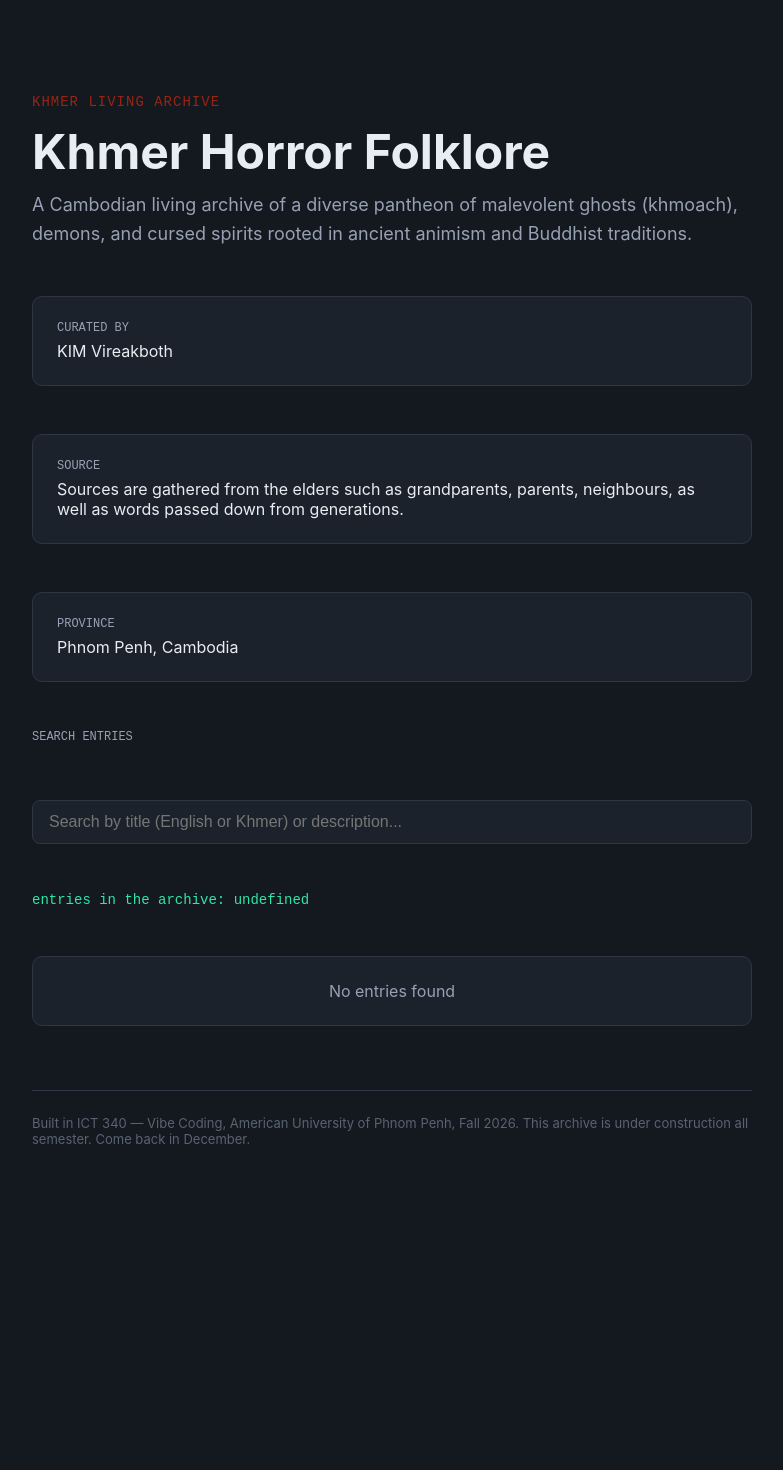
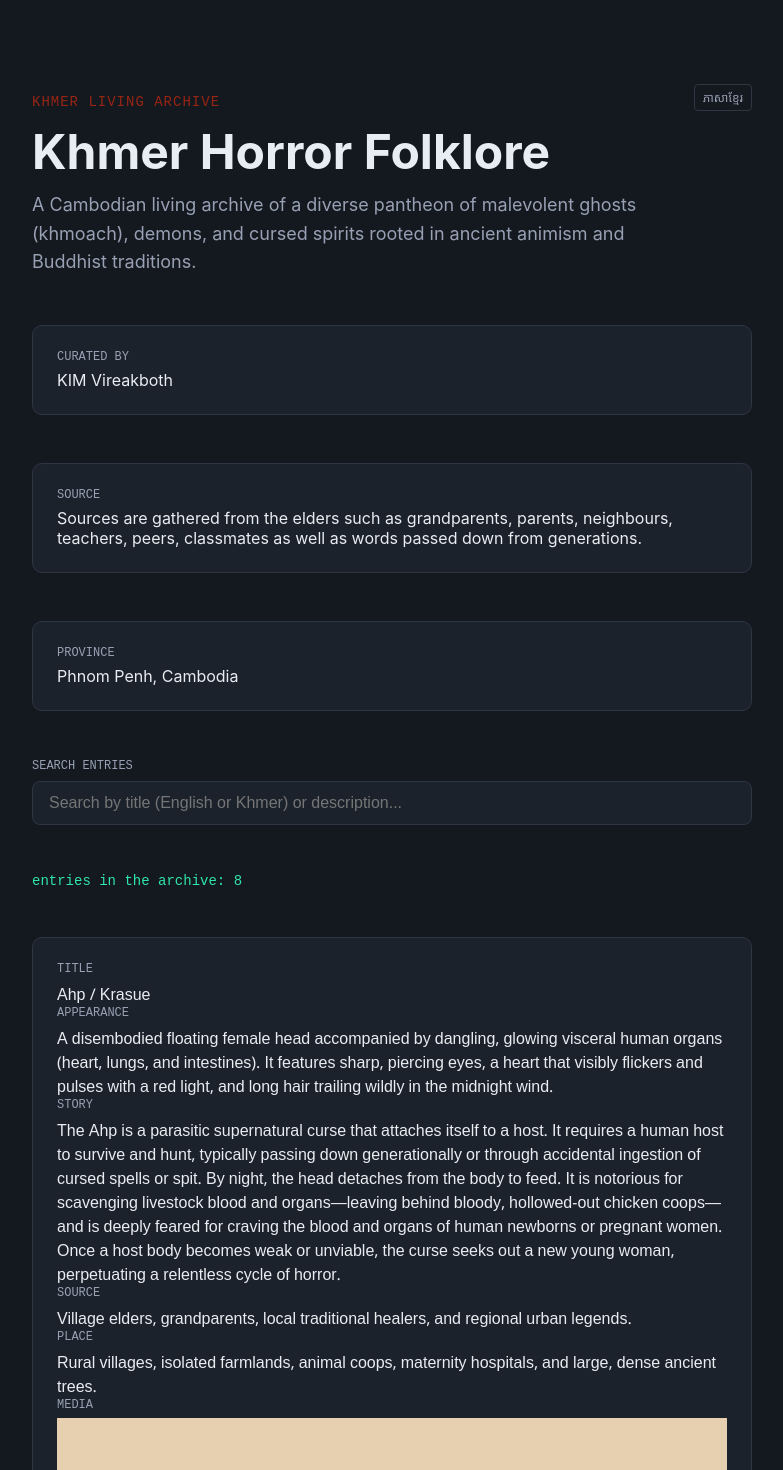
Before and after one commit to vireakbothkim/khmer-horror-folklore, a Next.js app: page / in a window 1280 px wide. Shown: the top 1470 px of the page, without its empty margins (248-1031 px from the left). Before the commit the page ends 1227 px from the top, so only its background shows below. Built offline with nearby package versions, Linux system fonts and the light colour scheme.

Commit message:
sprint 1: khmer translation added [AI-assisted]

```diff
--- a/app/page.js
+++ b/app/page.js
@@ -4,13 +4,50 @@ import { useState } from "react";
 import collection from "../collection.config.js";
 import EntryCard from "../components/EntryCard";
 // Import all entries from the data file
-import entries from "../data/entries.js";
+import { entriesEn, entriesKh } from "../data/entries.js";
+
+const uiText = {
+  en: {
+    kicker: "KHMER LIVING ARCHIVE",
+    curatedBy: "CURATED BY",
+    source: "SOURCE",
+    province: "PROVINCE",
+    searchEntries: "SEARCH ENTRIES",
+    searchPlaceholder: "Search by title (English or Khmer) or description...",
+    countFound: (found, total) => `found ${found} of ${total} entries`,
+    countTotal: (total) => `entries in the archive: ${total}`,
+    noResults: (query) => `No results found for "${query}"`,
+    noEntries: "No entries found",
+    languageToggle: "ភាសាខ្មែរ", // Khmer text for toggle to switch to Khmer
+    footer: "Built in ICT 340 — Vibe Coding, American University of Phnom Penh, Fall 2026. This archive is under construction all semester. Come back in December.",
+  },
+  kh: {
+    kicker: "បណ្ណសាររស់របស់ខ្មែរ",
+    curatedBy: "ដោយ",
+    source: "ប្រភព",
+    province: "ខេត្ត",
+    searchEntries: "ស្វែងរកធាតុ",
+    searchPlaceholder: "ស្វែងរកតាមចំណងជើង (អង់គ្លេស ឬខ្មែរ) ឬការពិពណ៌នា...",
+    countFound: (found, total) => `រកឃើញ ${found} នៃ ${total} ធាតុ`,
+    countTotal: (total) => `ធាតុនៅក្នុងបណ្ណសារ៖ ${total}`,
+    noResults: (query) => `គ្មានលទ្ធផលសម្រាប់ "${query}"`,
+    noEntries: "គ្មានធាតុរកឃើញ",
+    languageToggle: "English", // English text for toggle to switch to English
+    footer: "បង្កើតឡើងសម្រាប់មុខវិជ្ជា ICT 340 — Vibe Coding នៅសាកលវិទ្យាល័យអាមេរិកាំងភ្នំពេញ (AUPP) សម្រាប់ឆមាសទី ២ ឆ្នាំ ២០២៦។ ឃ្លាំងឯកសារនេះកំពុងស្ថិតក្នុងដំណាក់កាលរៀបចំពេញមួយឆមាស។ សូមត្រឡប់មកវិញនៅខែធ្នូ។",
+  },
+};
 
 const styles = {
   wrap: {
     maxWidth: 720,
     margin: "0 auto",
     padding: "80px 24px",
+  },
+  headerRow: {
+    display: "flex",
+    justifyContent: "space-between",
+    alignItems: "flex-start",
+    marginBottom: 16,
   },
   kicker: {
     fontFamily: "'Courier New', monospace",
@@ -77,9 +114,14 @@ const styles = {
     fontSize: 13,
     color: "#5A6373",
   },
+  searchContainer: {
+    marginTop: 48,
+    position: "relative",
+  },
   searchBox: {
-    marginTop: 48,
+    marginTop: 0,
     padding: "12px 16px",
+    paddingRight: "40px", // Space for clear button
     fontSize: 16,
     backgroundColor: "#1C222C",
     border: "1px solid #2E3644",
@@ -94,6 +136,18 @@ const styles = {
     color: "#97A1B3",
     marginBottom: 8,
   },
+  clearButton: {
+    position: "absolute",
+    right: "12px",
+    top: "50%",
+    transform: "translateY(-50%)",
+    background: "none",
+    border: "none",
+    color: "#97A1B3",
+    cursor: "pointer",
+    fontSize: "16px",
+    padding: "4px 8px",
+  },
   noResults: {
     marginTop: 48,
     padding: 24,
@@ -104,104 +158,159 @@ const styles = {
     color: "#97A1B3",
     fontSize: 16,
   },
+  languageToggle: {
+    fontFamily: "'Courier New', monospace",
+    fontSize: 12,
+    color: "#97A1B3",
+    background: "none",
+    border: "1px solid #2E3644",
+    borderRadius: 4,
+    padding: "4px 8px",
+    cursor: "pointer",
+    marginTop: 4,
+  },
 };
 
 export default function Home() {
   const [searchQuery, setSearchQuery] = useState("");
+  const [lang, setLang] = useState("en"); // "en" or "kh"
 
   // Function to filter entries based on search query
   const filterEntries = (query) => {
     const trimmedQuery = query.trim();
 
     if (!trimmedQuery) {
-      return entries; // Show all entries when query is empty
+      // Return all entries for current language
+      return lang === "en" ? entriesEn : entriesKh;
     }
 
-    return entries.filter((entry) => {
-      // Check if query matches any of the searchable fields
-      // Search in: English title, Khmer title, English appearance, English story
+    // Search in both English and Khmer arrays regardless of active language
+    const matchingIds = new Set();
+
+    // Search in English entries
+    entriesEn.forEach((entry) => {
       const searchableFields = [
         entry.title?.toLowerCase() || "",
-        entry.khmerName || "",
         entry.appearance?.toLowerCase() || "",
-        entry.story?.toLowerCase() || ""
+        entry.story?.toLowerCase() || "",
       ];
 
-      return searchableFields.some((field) => {
-        // For English fields (title, appearance, story), do case-insensitive search
-        // For Khmer field (khmerName), do direct substring match
-        if (field === entry.khmerName) {
-          // Khmer text - direct substring match
-          return field.includes(trimmedQuery);
-        } else {
-          // English text - case-insensitive match
-          return field.includes(trimmedQuery.toLowerCase());
+      if (searchableFields.some(field => field.includes(trimmedQuery.toLowerCase()))) {
+        matchingIds.add(entry.id);
       }
     });
+
+    // Search in Khmer entries
+    entriesKh.forEach((entry) => {
+      const searchableFields = [
+        entry.title || "", // Khmer title
+        entry.appearance || "", // Khmer appearance
+        entry.story || "", // Khmer story
+      ];
+
+      if (searchableFields.some(field => field.includes(trimmedQuery))) {
+        matchingIds.add(entry.id);
+      }
     });
+
+    // Return entries from current language array that match the found IDs
+    const currentEntries = lang === "en" ? entriesEn : entriesKh;
+    return currentEntries.filter(entry => matchingIds.has(entry.id));
   };
 
   // Get filtered entries based on current search query
   const filteredEntries = filterEntries(searchQuery);
 
+  // Get current UI text
+  const t = uiText[lang];
+
+  // Get collection fields based on language
+  const collectionName = lang === "kh" ? collection.name_km : collection.name;
+  const collectionDescription = lang === "kh" ? collection.description_km : collection.description;
+  const collectionCurator = lang === "kh" ? collection.curator_km : collection.curator;
+  const collectionSource = lang === "kh" ? collection.source_km : collection.source;
+  const collectionProvince = lang === "kh" ? collection.province_km : collection.province;
+
+  // Get total entries count for current language
+  const totalEntries = lang === "en" ? entriesEn.length : entriesKh.length;
+
   return (
     <main style={styles.wrap}>
-      <p style={styles.kicker}>KHMER LIVING ARCHIVE</p>
-      <h1 style={styles.title}>{collection.name}</h1>
-      <p style={styles.description}>{collection.description}</p>
+      <div style={styles.headerRow}>
+        <div>
+          <p style={styles.kicker}>{t.kicker}</p>
+          <h1 style={styles.title}>{collectionName}</h1>
+          <p style={styles.description}>{collectionDescription}</p>
+        </div>
+        <button
+          style={styles.languageToggle}
+          onClick={() => setLang(lang === "en" ? "kh" : "en")}
+        >
+          {t.languageToggle}
+        </button>
+      </div>
 
       <div style={styles.card}>
-        <p style={styles.cardLabel}>CURATED BY</p>
-        <p style={styles.cardValue}>{collection.curator}</p>
+        <p style={styles.cardLabel}>{t.curatedBy}</p>
+        <p style={styles.cardValue}>{collectionCurator}</p>
       </div>
       <div style={styles.card}>
-        <p style={styles.cardLabel}>SOURCE</p>
-        <p style={styles.cardValue}>{collection.source}</p>
+        <p style={styles.cardLabel}>{t.source}</p>
+        <p style={styles.cardValue}>{collectionSource}</p>
       </div>
       <div style={styles.card}>
-        <p style={styles.cardLabel}>PROVINCE</p>
-        <p style={styles.cardValue}>{collection.province}</p>
+        <p style={styles.cardLabel}>{t.province}</p>
+        <p style={styles.cardValue}>{collectionProvince}</p>
       </div>
 
       {/* Search box */}
-      <div style={{ marginTop: 48 }}>
-        <p style={styles.searchLabel}>SEARCH ENTRIES</p>
+      <div style={styles.searchContainer}>
+        <p style={styles.searchLabel}>{t.searchEntries}</p>
+        <div style={{ position: "relative" }}>
           <input
             type="text"
-          placeholder="Search by title (English or Khmer) or description..."
+            placeholder={t.searchPlaceholder}
             value={searchQuery}
             onChange={(e) => setSearchQuery(e.target.value)}
             style={styles.searchBox}
           />
+          {searchQuery && (
+            <button
+              style={styles.clearButton}
+              onClick={() => setSearchQuery("")}
+              aria-label="Clear search"
+            >
+              ✕
+            </button>
+          )}
+        </div>
       </div>
 
       {/* Dynamic count based on filtered entries array length */}
       <p style={styles.count}>
         {searchQuery.trim()
-          ? `found ${filteredEntries.length} of ${entries.length} entries`
-          : `entries in the archive: ${entries.length}`}
+          ? t.countFound(filteredEntries.length, totalEntries)
+          : t.countTotal(totalEntries)}
       </p>
 
       {/* Render filtered entries dynamically */}
       {filteredEntries.length > 0 ? (
         filteredEntries.map((entry) => (
-          <EntryCard key={entry.id} entry={entry} />
+          <EntryCard key={entry.id} entry={entry} lang={lang} />
         ))
       ) : searchQuery.trim() ? (
         <div style={styles.noResults}>
-          No results found for "{searchQuery}"
+          {t.noResults(searchQuery)}
         </div>
       ) : (
         // This case shouldn't happen since entries should always exist
         <div style={styles.noResults}>
-          No entries found
+          {t.noEntries}
         </div>
       )}
 
       <footer style={styles.footer}>
-        Built in ICT 340 — Vibe Coding, American University of Phnom Penh, Fall
-        2026. This archive is under construction all semester. Come back in
-        December.
+        {t.footer}
       </footer>
     </main>
   );
--- a/collection.config.js
+++ b/collection.config.js
@@ -17,9 +17,20 @@ const collection = {
   curator: "KIM Vireakboth",
 
   // Where does your knowledge come from? A person, a place, a community.
-  source: "Sources are gathered from the elders such as grandparents, parents, neighbours, as well as words passed down from generations. ",
+  source: "Sources are gathered from the elders such as grandparents, parents, neighbours, teachers, peers, classmates as well as words passed down from generations. ",
 
   province: "Phnom Penh, Cambodia",
+
+  // Khmer translations
+  name_km: "រឿងព្រេងខ្មោចខ្មែរ",
+
+  description_km: "បណ្ណសាររស់របស់កម្ពុជាដែលប្រមូលផ្តុំនូវពពួកខ្មោចកាចសាហាវ ពួកបិសាច និងវិញ្ញាណបណ្តាសាដ៏សម្បូរបែប ដែលមានប្រភពចេញពីជំនឿលើវិញ្ញាណ បុរាណ និងប្រពៃណីព្រះពុទ្ធសាសនា។",
+
+  curator_km: "គឹម វីរៈបុត្រ",
+
+  source_km: "ប្រភពព័ត៌មានត្រូវបានប្រមូលផ្តុំពីមនុស្សចាស់ទុំ ដូចជា ជីដូនជីតា ឪពុកម្តាយ អ្នកជិតខាង គ្រូបង្រៀន មិត្តភក្តិ និងមិត្តរួមថ្នាក់ ព្រមទាំងពាក្យសម្តីដែលបានតៗគ្នាពីមួយជំនាន់ទៅមួយជំនាន់។",
+
+  province_km: "ភ្នំពេញ ប្រទេសកម្ពុជា",
 };
 
 export default collection;
--- a/components/EntryCard.js
+++ b/components/EntryCard.js
@@ -1,4 +1,4 @@
-export default function EntryCard({ entry, isLoading = false, error = null }) {
+export default function EntryCard({ entry, isLoading = false, error = null, lang = "en" }) {
   if (isLoading) {
     return <div>Loading entry...</div>;
   }
@@ -6,6 +6,30 @@ export default function EntryCard({ entry, isLoading = false, error = null }) {
   if (error) {
     return <div>Error: {error}</div>;
   }
+
+  // UI text for labels based on language
+  const uiText = {
+    en: {
+      title: "TITLE",
+      khmerName: "KHMER NAME",
+      appearance: "APPEARANCE",
+      story: "STORY",
+      source: "SOURCE",
+      place: "PLACE",
+      media: "MEDIA",
+    },
+    kh: {
+      title: "ចំណងជើង",
+      khmerName: "ឈ្មោះខ្មែរ",
+      appearance: "រូបរាង",
+      story: "រឿងរ៉ាវ",
+      source: "ប្រភព",
+      place: "ទីកន្លែង",
+      media: "មេឌៀ",
+    },
+  };
+
+  const t = uiText[lang];
 
   const styles = {
     wrap: {
@@ -31,19 +55,23 @@ export default function EntryCard({ entry, isLoading = false, error = null }) {
 
   return (
     <div style={styles.wrap}>
-      <p style={styles.label}>TITLE</p>
+      <p style={styles.label}>{t.title}</p>
       <p style={styles.value}>{entry.title}</p>
-      <p style={styles.label}>KHMER NAME</p>
-      <p style={styles.value}>{entry.khmerName}</p>
-      <p style={styles.label}>APPEARANCE</p>
+      {entry.khmerName && (
+        <>
+          <p style={styles.label}>{t.khmerName}</p>
+          <p style={styles.value}>{entry.khmerName}</p>
+        </>
+      )}
+      <p style={styles.label}>{t.appearance}</p>
       <p style={styles.value}>{entry.appearance}</p>
-      <p style={styles.label}>STORY</p>
+      <p style={styles.label}>{t.story}</p>
       <p style={styles.value}>{entry.story}</p>
-      <p style={styles.label}>SOURCE</p>
+      <p style={styles.label}>{t.source}</p>
       <p style={styles.value}>{entry.source}</p>
-      <p style={styles.label}>PLACE</p>
+      <p style={styles.label}>{t.place}</p>
       <p style={styles.value}>{entry.place}</p>
-      <p style={styles.label}>MEDIA</p>
+      <p style={styles.label}>{t.media}</p>
       {entry.media ? (
         <img
           src={entry.media.src}
```
Lines whose indentation alone changed are shown as unchanged.
